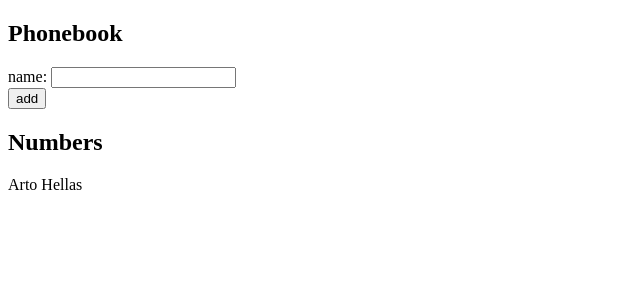
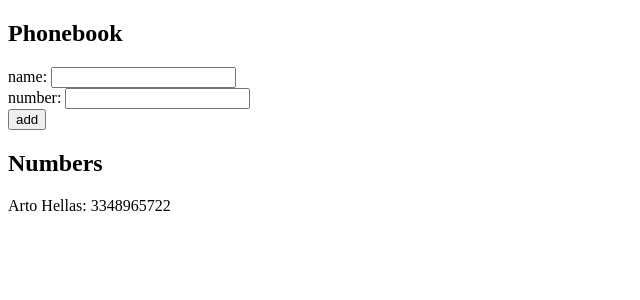
Before and after one commit to David-Fernandez-V/Fullstack-Open-Course, a React (Vite) app in the folder part2/phonebook/: page / in a window 1280 px wide. Shown: the top 300 px of the page, without its empty margins (0-640 px from the left). Built offline with nearby package versions, Linux system fonts and the light colour scheme.

Commit message:
Exercise 2.8

```diff
--- a/part2/phonebook/src/App.jsx
+++ b/part2/phonebook/src/App.jsx
@@ -1,26 +1,41 @@
 import { useState } from "react";
 
 const App = () => {
-  const [persons, setPersons] = useState([{ name: "Arto Hellas" }]);
+  const [persons, setPersons] = useState([
+    { name: "Arto Hellas", number: "3348965722" },
+  ]);
   const [newName, setNewName] = useState("");
+  const [newNumber, setNewNumber] = useState("");
 
   const addPerson = (e) => {
     e.preventDefault();
 
+    if (persons.find((p) => p.name === newName)) {
+      alert(`${newName} is already added to the Phonebook`);
+      return;
+    }
+
+    if (persons.find((p) => p.number === newNumber)) {
+      alert(`${newNumber} is already added to the Phonebook`);
+      return;
+    }
+
     const person = {
       name: newName,
+      number: newNumber,
     };
 
-    if (persons.find((p) => p.name === person.name)) {
-      alert(`${newName} is already added to the Phonebook`);
-    } else {
-      setPersons(persons.concat(person));
-      setNewName("");
-    }
+    setPersons(persons.concat(person));
+    setNewName("");
+    setNewNumber("");
   };
 
-  const handlePersonChange = (e) => {
+  const handleNameChange = (e) => {
     setNewName(e.target.value);
+  };
+
+  const handleNumberChange = (e) => {
+    setNewNumber(e.target.value);
   };
 
   return (
@@ -28,7 +43,10 @@
       <h2>Phonebook</h2>
       <form>
         <div>
-          name: <input value={newName} onChange={handlePersonChange} />
+          name: <input value={newName} onChange={handleNameChange} />
+        </div>
+        <div>
+          number: <input value={newNumber} onChange={handleNumberChange} />
         </div>
         <div>
           <button onClick={addPerson}>add</button>
@@ -36,7 +54,9 @@
       </form>
       <h2>Numbers</h2>
       {persons.map((p) => (
-        <p key={p.name}>{p.name}</p>
+        <p key={p.name}>
+          {p.name}: {p.number}
+        </p>
       ))}
     </div>
   );
```
